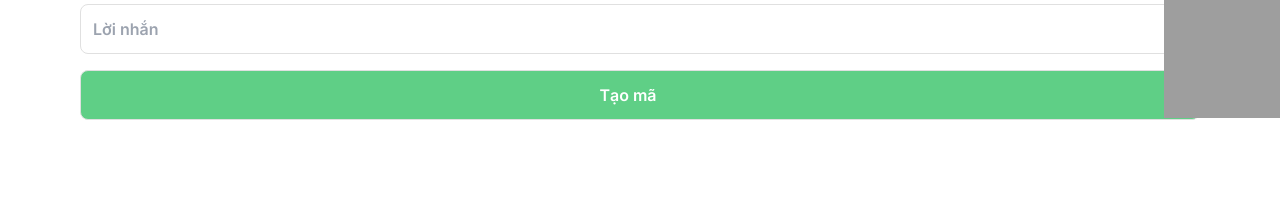
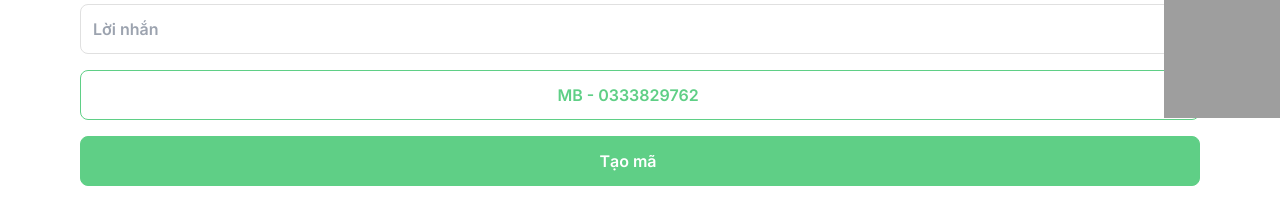
Before and after one commit to phanthanhtu25111999/qr-code, a Next.js app: page / in a window 1280 px wide. Shown: the part 274-498 px from the top of the page. Built offline with nearby package versions, Linux system fonts and the light colour scheme; no server answers.

Commit message:
add default bank (mbbank - my bank account number )

```diff
--- a/app/_components/qr.tsx
+++ b/app/_components/qr.tsx
@@ -28,8 +28,13 @@
 		} else {
 			const amount = ip_amount ? `amount=${ip_amount}` : "";
 			const description = ip_description ? `addInfo=${ip_description}` : "";
-			setImg(`https://img.vietqr.io/image/${ip_bankName}-${ip_accountNumber}-qr_only.jpg?${amount}&${description}`);
+			setImg(`https://img.vietqr.io/image/${ip_bankName}-${ip_accountNumber}-print.jpg?${amount}&${description}`);
 		}
+	};
+
+	const onDefault = () => {
+		setBankName("970422");
+		setAccountNumber("0333829762");
 	};
 
 	const handleBankNameChange = (e: any) => {
@@ -54,7 +59,7 @@
 	return (
 		<main className="flex flex-col gap-4 justify-center">
 			<div className="custom-select">
-				<select onChange={handleBankNameChange} className="appearance-none">
+				<select onChange={handleBankNameChange} className="appearance-none" value={ip_bankName}>
 					{banks?.map((bank: any) => (
 						<option key={bank.bin} value={bank.bin}>
 							{bank.shortName} - {bank.name}
@@ -72,6 +77,9 @@
 			/>
 			<input type="number" placeholder="Số tiền" value={ip_amount} onChange={handleAmountChange} />
 			<input type="text" placeholder="Lời nhắn" value={ip_description} onChange={handleDescriptionChange} />
+			<button className="default" onClick={onDefault}>
+				MB - 0333829762
+			</button>
 			<button onClick={onGenerate}>Tạo mã</button>
 			{img && (
 				<div className="flex justify-center">
--- a/app/globals.css
+++ b/app/globals.css
@@ -81,4 +81,11 @@
 button {
 	color: #fff;
 	background-color: #5fcf86;
+	border-color: #5fcf86;
 }
+
+button.default {
+	color: #5fcf86;
+	background-color: transparent;
+	border-color: #5fcf86;
+}
```
